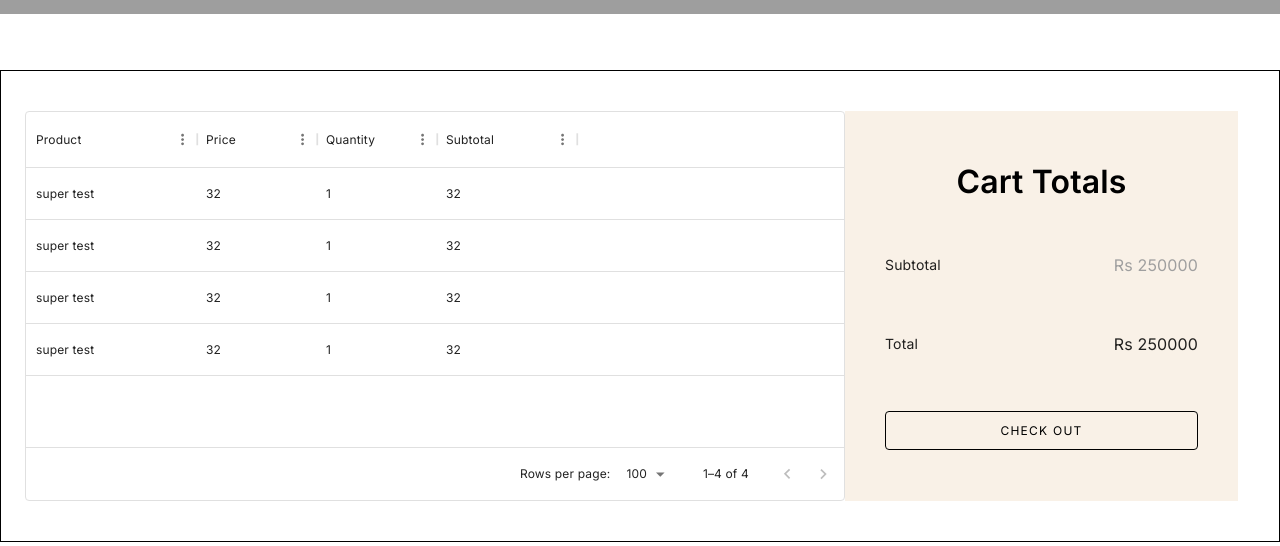
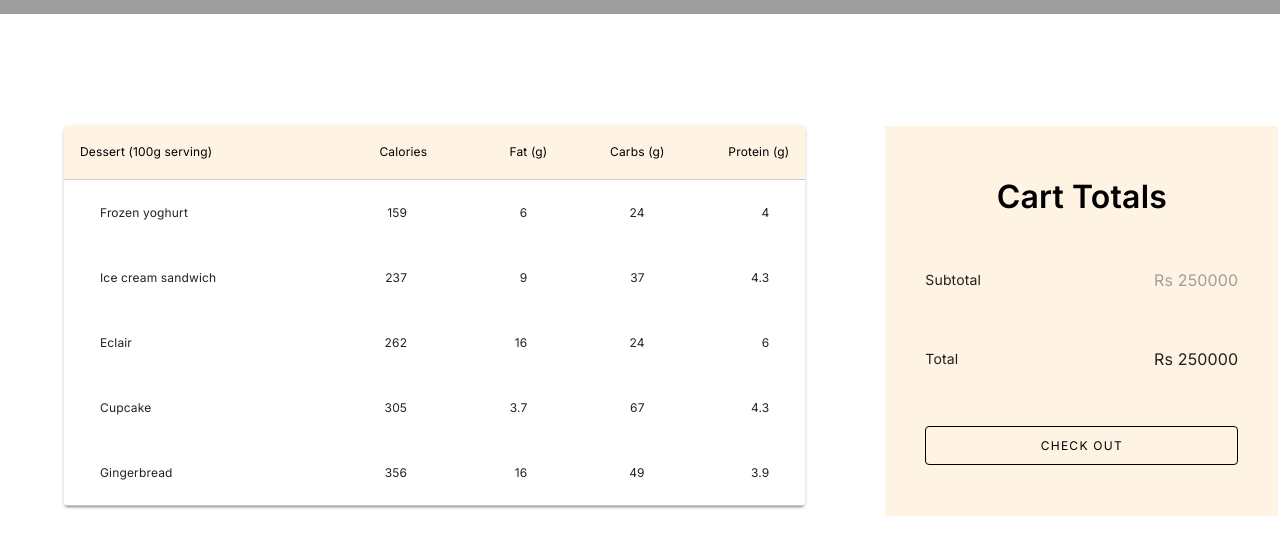
Before and after one commit to buzzracharyeah-rejan/ecommerce_test, a React (Vite) app: page /cart in a window 1280 px wide. Shown: the part 406-952 px from the top of the page. Built offline with nearby package versions, Linux system fonts and the light colour scheme; grey boxes are pictures that could not be loaded.

Commit message:
fix: table styles

```diff
--- /dev/null
+++ b/src/scenes/Cart/ItemsTable.tsx
@@ -0,0 +1,93 @@
+import React from 'react';
+import { styled } from '@mui/material/styles';
+import {
+  TableContainer,
+  Paper,
+  Table,
+  TableHead,
+  TableRow,
+  TableCell,
+  TableBody,
+  TableFooter,
+  TablePagination,
+  tableCellClasses,
+} from '@mui/material';
+import TablePaginationActions from '@mui/material/TablePagination/TablePaginationActions';
+
+function createData(name: string, calories: number, fat: number, carbs: number, protein: number) {
+  return { name, calories, fat, carbs, protein };
+}
+
+const rows = [
+  createData('Frozen yoghurt', 159, 6.0, 24, 4.0),
+  createData('Ice cream sandwich', 237, 9.0, 37, 4.3),
+  createData('Eclair', 262, 16.0, 24, 6.0),
+  createData('Cupcake', 305, 3.7, 67, 4.3),
+  createData('Gingerbread', 356, 16.0, 49, 3.9),
+];
+
+const CustomTableCell = styled(TableCell)(({ theme }) => ({
+  [`&.${tableCellClasses.head}`]: {
+    backgroundColor: theme.palette.secondary[100],
+    color: theme.palette.common.black,
+    borderBottom: `1px solid rgba(0,0,0, 0.2)`,
+  },
+}));
+
+const ItemsTable = () => {
+  const [page, setPage] = React.useState(0);
+  const [rowsPerPage, setRowsPerPage] = React.useState(5);
+
+  // Avoid a layout jump when reaching the last page with empty rows.
+  const emptyRows = page > 0 ? Math.max(0, (1 + page) * rowsPerPage - rows.length) : 0;
+
+  const handleChangePage = (event: React.MouseEvent<HTMLButtonElement> | null, newPage: number) => {
+    setPage(newPage);
+  };
+
+  const handleChangeRowsPerPage = (
+    event: React.ChangeEvent<HTMLInputElement | HTMLTextAreaElement>
+  ) => {
+    setRowsPerPage(parseInt(event.target.value, 10));
+    setPage(0);
+  };
+  return (
+    <TableContainer component={Paper} elevation={2}>
+      <Table sx={{ minWidth: 650 }} aria-label='simple table'>
+        <TableHead>
+          <TableRow>
+            <CustomTableCell>Dessert (100g serving)</CustomTableCell>
+            <CustomTableCell align='right'>Calories</CustomTableCell>
+            <CustomTableCell align='right'>Fat&nbsp;(g)</CustomTableCell>
+            <CustomTableCell align='right'>Carbs&nbsp;(g)</CustomTableCell>
+            <CustomTableCell align='right'>Protein&nbsp;(g)</CustomTableCell>
+          </TableRow>
+        </TableHead>
+        <TableBody>
+          {rows.map((row) => (
+            <TableRow
+              key={row.name}
+              sx={{
+                '&:last-child th, &:last-child td': {
+                  borderBottom: '1px solid rgba(0,0,0,0.2)',
+                  padding: '1.5rem 2.25rem',
+                },
+                'th, td': { padding: '1.5rem 2.25rem', border: 0 },
+              }}
+            >
+              <CustomTableCell component='th' scope='row'>
+                {row.name}
+              </CustomTableCell>
+              <CustomTableCell align='right'>{row.calories}</CustomTableCell>
+              <CustomTableCell align='right'>{row.fat}</CustomTableCell>
+              <CustomTableCell align='right'>{row.carbs}</CustomTableCell>
+              <CustomTableCell align='right'>{row.protein}</CustomTableCell>
+            </TableRow>
+          ))}
+        </TableBody>
+      </Table>
+    </TableContainer>
+  );
+};
+
+export default ItemsTable;
--- a/src/scenes/Cart/index.tsx
+++ b/src/scenes/Cart/index.tsx
@@ -1,87 +1,23 @@
 import { Box, Button, Container, Grid, Typography, useTheme } from '@mui/material';
-import { DataGrid, GridColDef, GridColTypeDef, GridValueGetterParams } from '@mui/x-data-grid';
 import Header from '../../components/Header';
 import FlexBetween from '../../components/FlexBetween';
-import { useMemo } from 'react';
-
-const classes = {
-  cartContainer: {
-    background: '#F9F1E7',
-    width: '393px',
-    height: '390px',
-    display: 'flex',
-    flexDirection: 'column',
-    justifyContent: 'space-around',
-    p: '1.5rem 2.5rem',
-  },
-  title: {
-    color: '#000',
-    fontSize: '32px',
-    fontStyle: 'normal',
-    fontWeight: '600',
-    lineHeight: 'normal',
-  },
-  subtitle: {
-    color: '#9F9F9F',
-    fontSize: '16px',
-    fontStyle: 'normal',
-    fontWeight: '400',
-    lineHeight: 'normal',
-  },
-  highlight: {
-    color: 'var(--primary, #B88E2F)',
-    fontSize: '20px',
-    fontStyle: 'normal',
-    fontWeight: '500',
-    lineHeight: 'normal',
-  },
-  orderBtn: {
-    border: '1px solid #000',
-    padding: '0.5rem 1.5rem',
-    color: '#000',
-    letterSpacing: '1.25px',
-  },
-  root: {
-    display: 'flex',
-    height: '100%',
-  },
-  dataGrid: {
-    flexGrow: 1,
-  },
-};
+import ItemsTable from './ItemsTable';
+import useStyles from './useStyles';
 
 const Cart = () => {
-  const columns: GridColDef[] = useMemo(
-    () => [
-      { field: 'product', headerName: 'Product', editable: false, sortable: false, width: 170 },
-      { field: 'price', headerName: 'Price', width: 120 },
-      { field: 'quantity', headerName: 'Quantity', width: 120 },
-      { field: 'subtotal', headerName: 'Subtotal', width: 140 },
-    ],
-    []
-  );
-
-  const rows = [
-    { id: 1, product: 'super test', price: 32, quantity: 1, subtotal: 32 },
-    { id: 1, product: 'super test', price: 32, quantity: 1, subtotal: 32 },
-    { id: 1, product: 'super test', price: 32, quantity: 1, subtotal: 32 },
-    { id: 1, product: 'super test', price: 32, quantity: 1, subtotal: 32 },
-  ];
-
+  const { classes } = useStyles();
   return (
     <>
       <Header title='Cart' location='Home' location1='Cart' />
-      <Container
-        maxWidth='xl'
-        sx={{ p: '2.5rem 1.5rem', m: '3.5rem auto', border: '1px solid #000' }}
-      >
+      <Container maxWidth='xl' sx={{ p: '2.5rem 1.5rem', m: '3.5rem auto' }}>
         <Grid container>
           {/* LEFT */}
-          <Grid item xs={12} md={6} lg={8}>
-            <DataGrid rows={rows} columns={columns} className={classes.dataGrid} />
+          <Grid item xs={12} md={6} lg={8} sx={{ p: '1rem 2.5rem' }}>
+            <ItemsTable />
           </Grid>
-          <Grid item xs={12} md={6} lg={4}>
-            {/* RIGHT */}
+
+          {/* RIGHT */}
+          <Grid item xs={12} md={6} lg={4} sx={{ p: '1rem 2.5rem' }}>
             <Box sx={classes.cartContainer}>
               <Typography sx={classes.title} textAlign={'center'}>
                 Cart Totals
--- /dev/null
+++ b/src/scenes/Cart/useStyles.tsx
@@ -0,0 +1,54 @@
+import { useTheme } from '@mui/material';
+
+const useStyles = () => {
+  const theme = useTheme();
+  const classes = {
+    cartContainer: {
+      background: theme.palette.secondary[100],
+      width: '393px',
+      height: '390px',
+      display: 'flex',
+      flexDirection: 'column',
+      justifyContent: 'space-around',
+      p: '1.5rem 2.5rem',
+    },
+    title: {
+      color: '#000',
+      fontSize: '32px',
+      fontStyle: 'normal',
+      fontWeight: '600',
+      lineHeight: 'normal',
+    },
+    subtitle: {
+      color: '#9F9F9F',
+      fontSize: '16px',
+      fontStyle: 'normal',
+      fontWeight: '400',
+      lineHeight: 'normal',
+    },
+    highlight: {
+      color: 'var(--primary, #B88E2F)',
+      fontSize: '20px',
+      fontStyle: 'normal',
+      fontWeight: '500',
+      lineHeight: 'normal',
+    },
+    orderBtn: {
+      border: '1px solid #000',
+      padding: '0.5rem 1.5rem',
+      color: '#000',
+      letterSpacing: '1.25px',
+    },
+    root: {
+      display: 'flex',
+      height: '100%',
+    },
+    dataGrid: {
+      flexGrow: '1',
+    },
+  };
+
+  return { classes };
+};
+
+export default useStyles;
```
